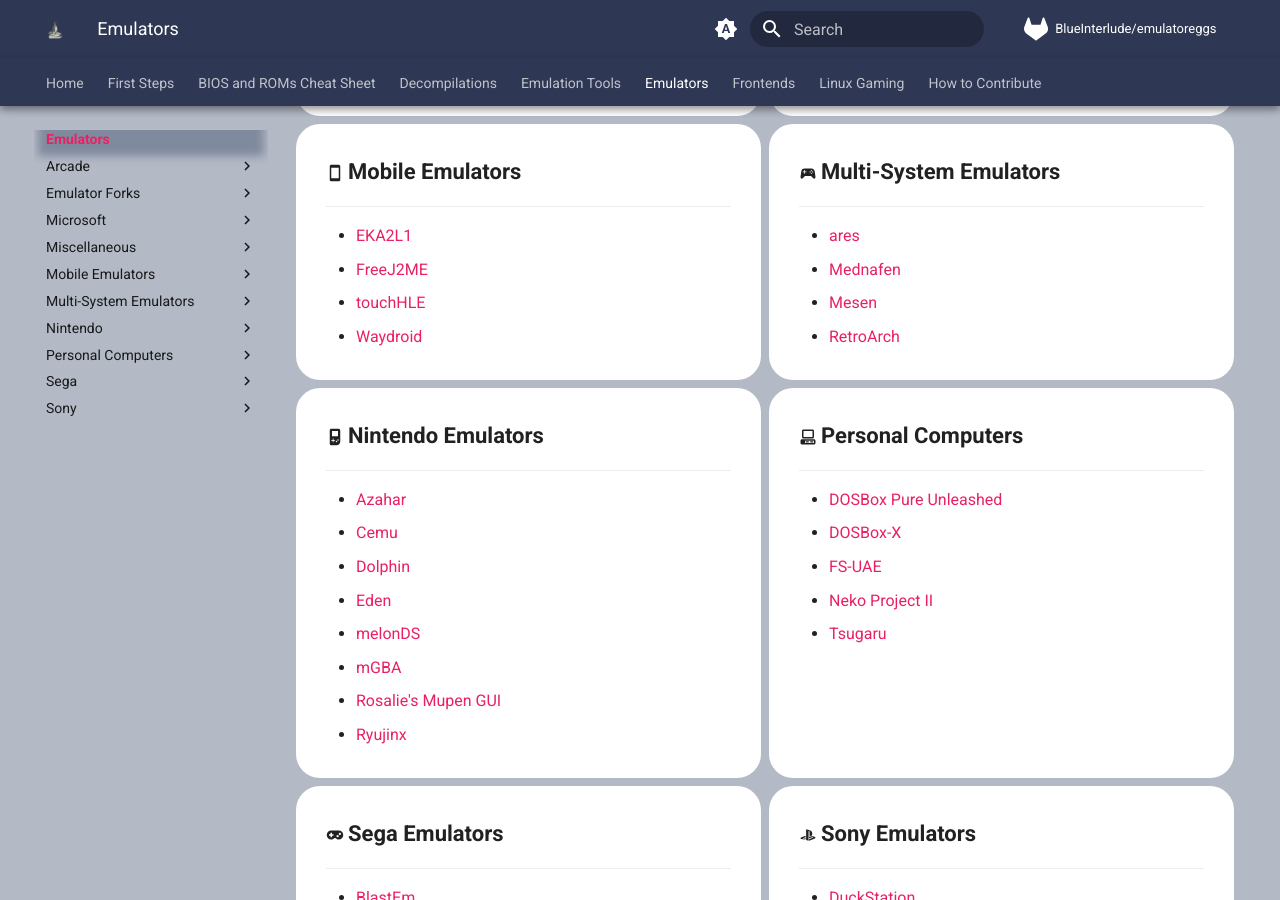
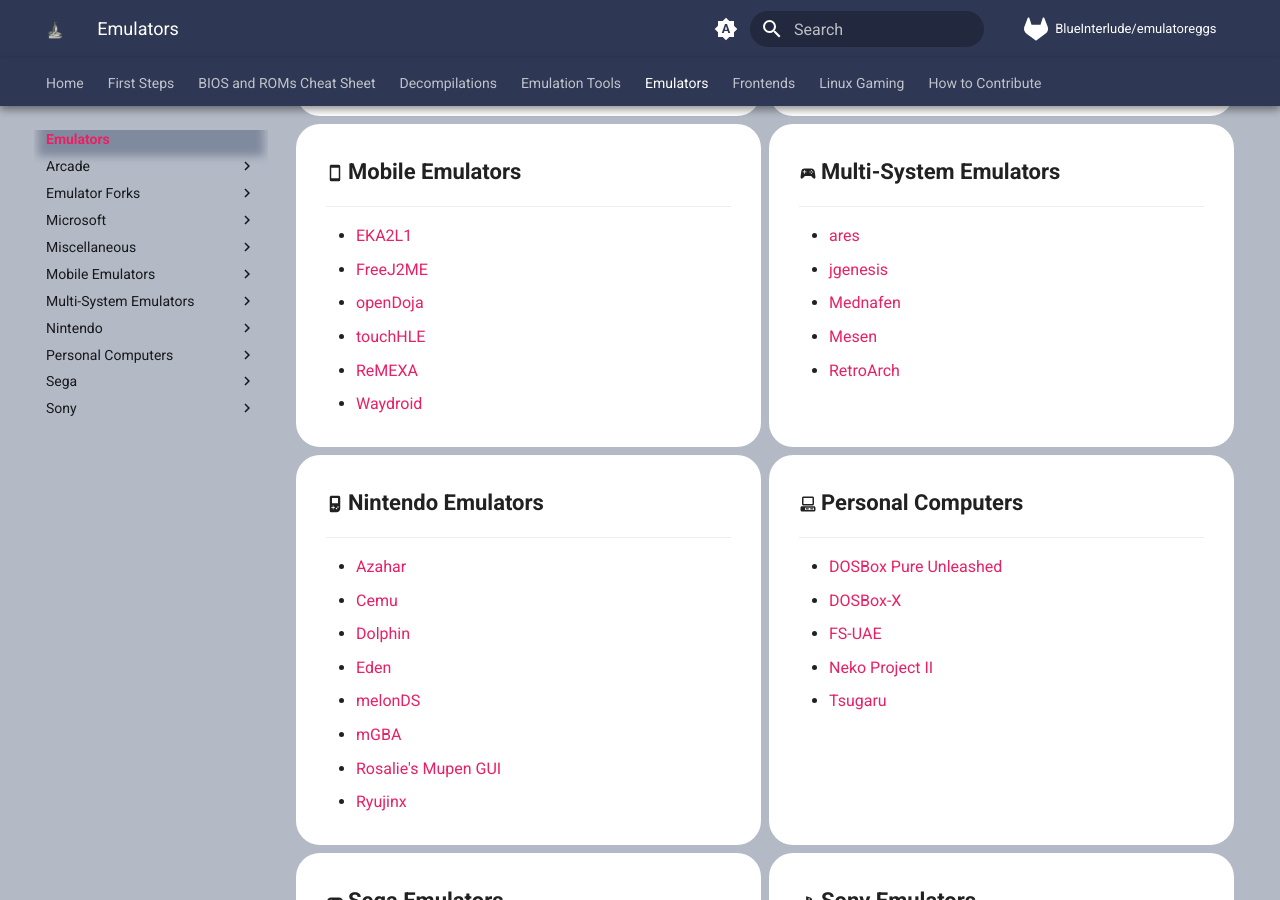
Before and after one commit to emulatoreggs/emulatoreggs, an MkDocs documentation site: the page built from docs/emulators/index.md, in a window 1280 px wide and 900 px high, scrolled down 815 px. Built offline with MkDocs 1.6.1 and Material for MkDocs 9.7.7, drawn with Linux system fonts in a browser that asks for light colours; comment, search, counter and statistics services are not loaded.

Commit message:
docs: add new emulator pages to mkdocs.yml and emulator home page

```diff
--- a/docs/emulators/index.md
+++ b/docs/emulators/index.md
@@ -49,7 +49,9 @@
 
   - [EKA2L1](./mobile/eka2l1.md)
   - [FreeJ2ME](./mobile/freej2me.md)
+  - [openDoja](./mobile/opendoja.md)
   - [touchHLE](./mobile/touchhle.md)
+  - [ReMEXA](./mobile/remexa.md)
   - [Waydroid](./mobile/waydroid.md)
 
 - :material-controller: **Multi-System Emulators**{ style="font-size: 1.1rem" }
@@ -57,6 +59,7 @@
   ***
 
   - [ares](./multi-system/ares.md)
+  - [jgenesis](./multi-system/jgenesis.md)
   - [Mednafen](./multi-system/mednafen.md)
   - [Mesen](./multi-system/mesen.md)
   - [RetroArch](./multi-system/retroarch.md)
--- a/mkdocs.yml
+++ b/mkdocs.yml
@@ -48,10 +48,13 @@ nav:
       - Mobile Emulators:
         - EKA2L1: 'emulators/mobile/eka2l1.md'
         - FreeJ2ME: 'emulators/mobile/freej2me.md'
+        - openDoJa: 'emulators/mobile/opendoja.md'
+        - ReMEXA: 'emulators/mobile/remexa.md'
         - touchHLE: 'emulators/mobile/touchhle.md'
         - Waydroid: 'emulators/mobile/waydroid.md'
       - Multi-System Emulators:
         - ares: 'emulators/multi-system/ares.md'
+        - jgenesis: 'emulators/multi-system/jgenesis.md'
         - Mednafen: 'emulators/multi-system/mednafen.md'
         - Mesen: 'emulators/multi-system/mesen.md'
         - RetroArch: 'emulators/multi-system/retroarch.md'
```
